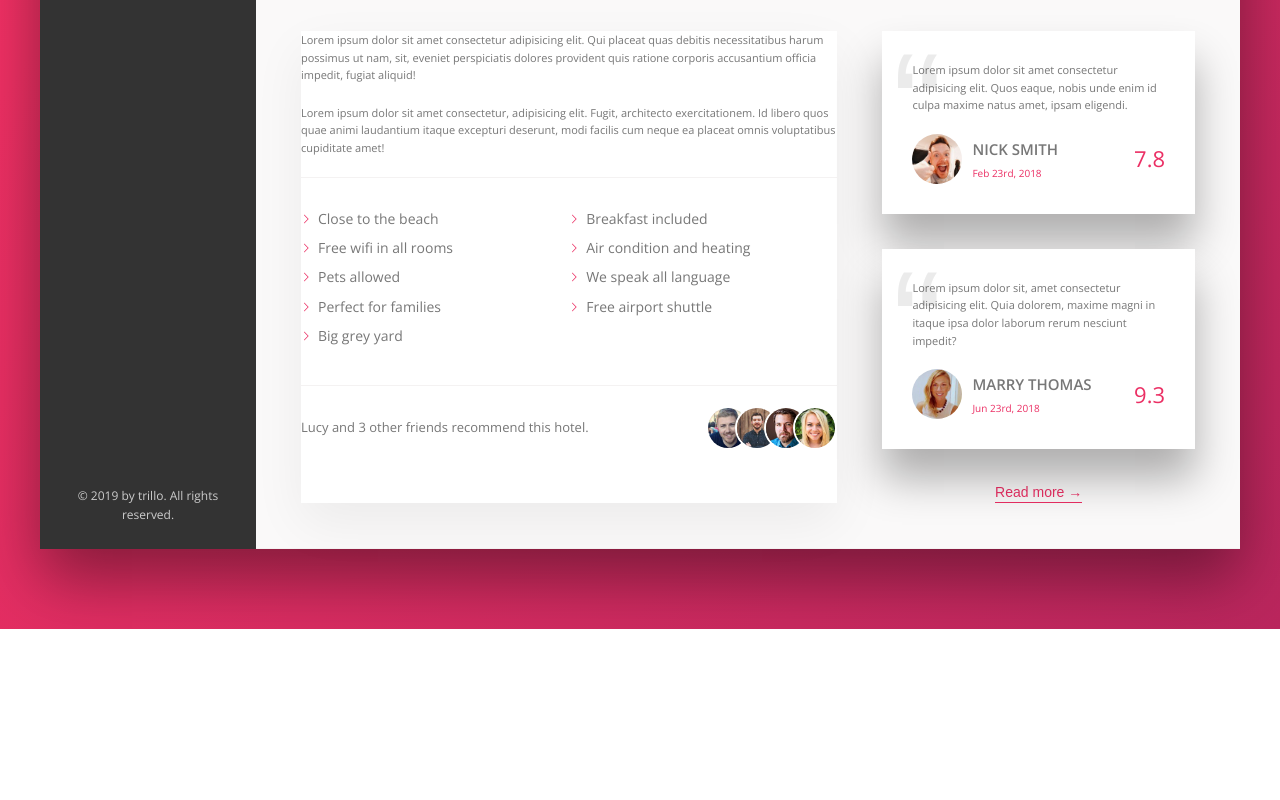
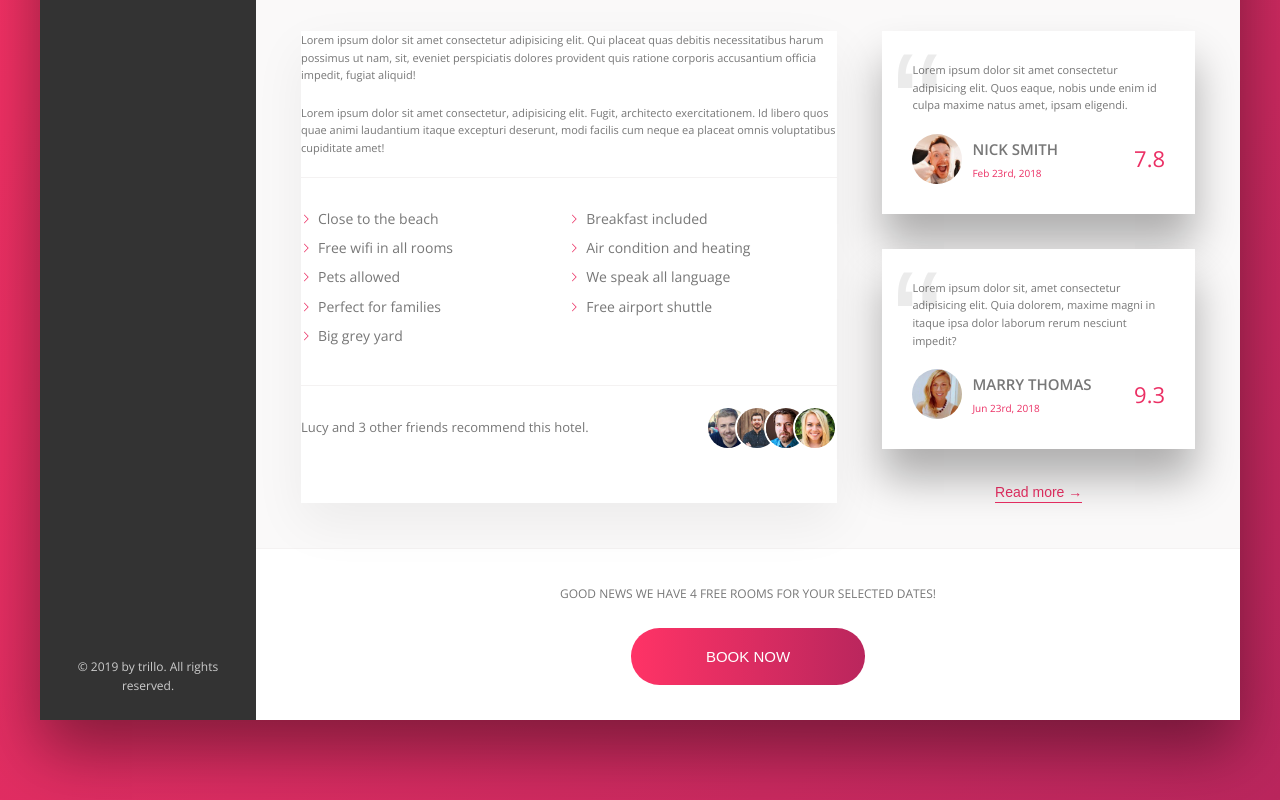
Before and after one commit to PilarczykM/Trillo_Project, a website: page index.html in a window 1280 px wide. Shown: the part 616-1416 px from the top of the page. Before the commit the page ends 1245 px from the top, so only its background shows below. Drawn offline with nearby package versions, Linux system fonts and the light colour scheme.

Commit message:
CTA ready for web.

```diff
--- a/index.html
+++ b/index.html
@@ -200,6 +200,16 @@
                     </div>
 
                 </div>
+
+                <div class="cta">
+                    <h2 class="cta__book-now">
+                        Good news we have 4 free rooms for your selected dates!
+                    </h2>
+                    <button class="cta__btn">
+                        <span class="cta__btn--visible">book now</span>
+                        <span class="cta__btn--invisible">Only 4 rooms left</span>
+                    </button>
+                </div>
             </main>
         </div>
     </div>
--- a/sass/layout/_layout.scss
+++ b/sass/layout/_layout.scss
@@ -127,3 +127,70 @@
   flex-direction: column;
   align-items: center;
 }
+
+.cta {
+  padding: 3.5rem 0;
+  text-align: center;
+
+  &__book-now {
+    font-size: 1.2rem;
+    font-weight: 300;
+    text-transform: uppercase;
+
+    margin-bottom: 2.5rem;
+  }
+
+  &__btn {
+    position: relative;
+    font-size: 1.5rem;
+    text-transform: uppercase;
+    font-weight: 300;
+    color: #fff;
+    border: none;
+    border-radius: 100px;
+
+    background-image: linear-gradient(
+      to right,
+      $color-primary-light,
+      $color-primary-dark
+    );
+
+    overflow: hidden;
+
+    &--visible {
+      display: inline-block;
+      padding: 2rem 7.5rem;
+      transition: all 0.2s;
+    }
+
+    &--invisible {
+      display: inline-block;
+      position: absolute;
+
+      height: 100%;
+      width: 100%;
+      padding: 2rem 0;
+      left: 0;
+      top: -100%;
+      transition: all 0.2s;
+    }
+
+    &:hover {
+      background-image: linear-gradient(
+        to right,
+        $color-primary-dark,
+        $color-primary-light
+      );
+
+      animation: pulsate 1s infinite;
+    }
+
+    &:hover &--visible {
+      transform: translateY(100%);
+    }
+
+    &:hover &--invisible {
+      top: 0;
+    }
+  }
+}
```
Also changed, not shown: css/style.css.
